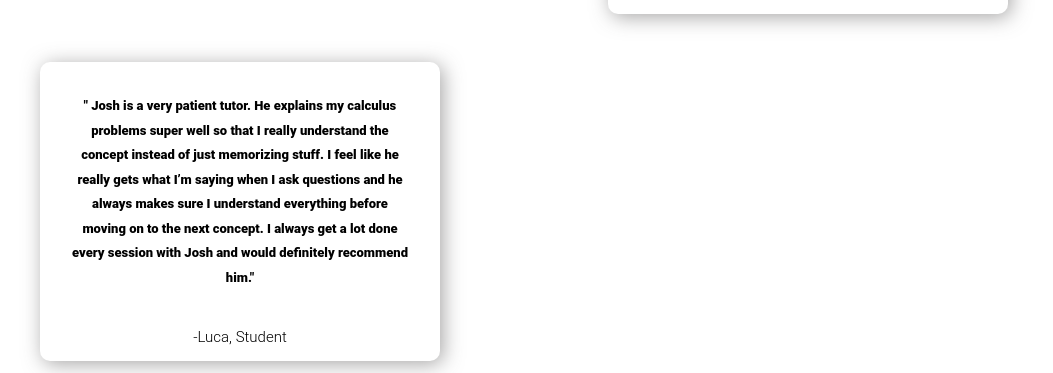
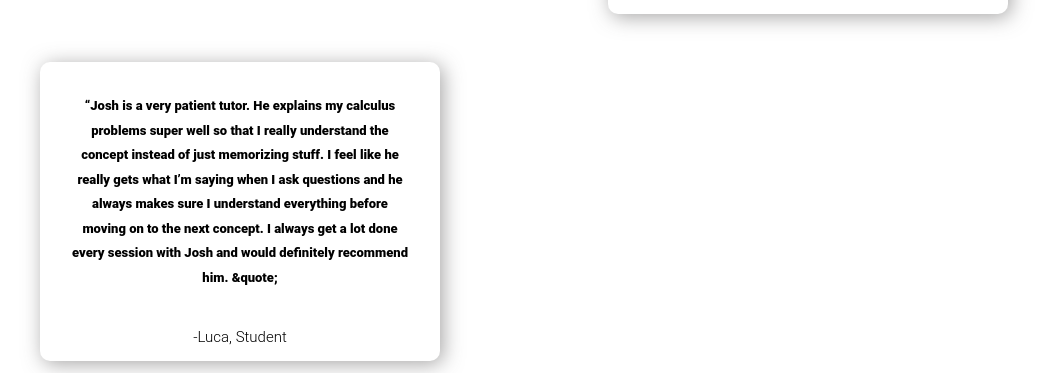
Before and after one commit to jxshdavis/Josh-Davis-Tutoring-Website, a Next.js app: page /testimonials in a window 1280 px wide. Shown: the part 882-1255 px from the top of the page, without its empty margins (116-1169 px from the left). Built offline with nearby package versions, Linux system fonts and the light colour scheme.

Commit message:
fix error with quotes

```diff
--- a/components/ExpandedTestimonials/ExpandedTestimonials.js
+++ b/components/ExpandedTestimonials/ExpandedTestimonials.js
@@ -47,12 +47,12 @@ const ExpandedTestimonials = () => {
         </Card>
         <Card>
           <Quote>
-            " Josh is a very patient tutor. He explains my calculus problems
+            “Josh is a very patient tutor. He explains my calculus problems
             super well so that I really understand the concept instead of just
             memorizing stuff. I feel like he really gets what I’m saying when I
             ask questions and he always makes sure I understand everything
             before moving on to the next concept. I always get a lot done every
-            session with Josh and would definitely recommend him."
+            session with Josh and would definitely recommend him. &quote;
           </Quote>
           <Signature>-Luca, Student</Signature>
         </Card>
--- a/components/Testimonials/Testimonials.js
+++ b/components/Testimonials/Testimonials.js
@@ -37,7 +37,7 @@ const Testimonials = () => {
           <div style={{ zIndex: 0 }}>
             <Quote>
               “Josh Davis is an exceptional teacher! He has tutored my daughter
-              in both Precalculus and Physics..."
+              in both Precalculus and Physics...”
             </Quote>
             <Signature> - Jill, Parent</Signature>
           </div>
```
Also changed, not shown: .eslintrc.json.
